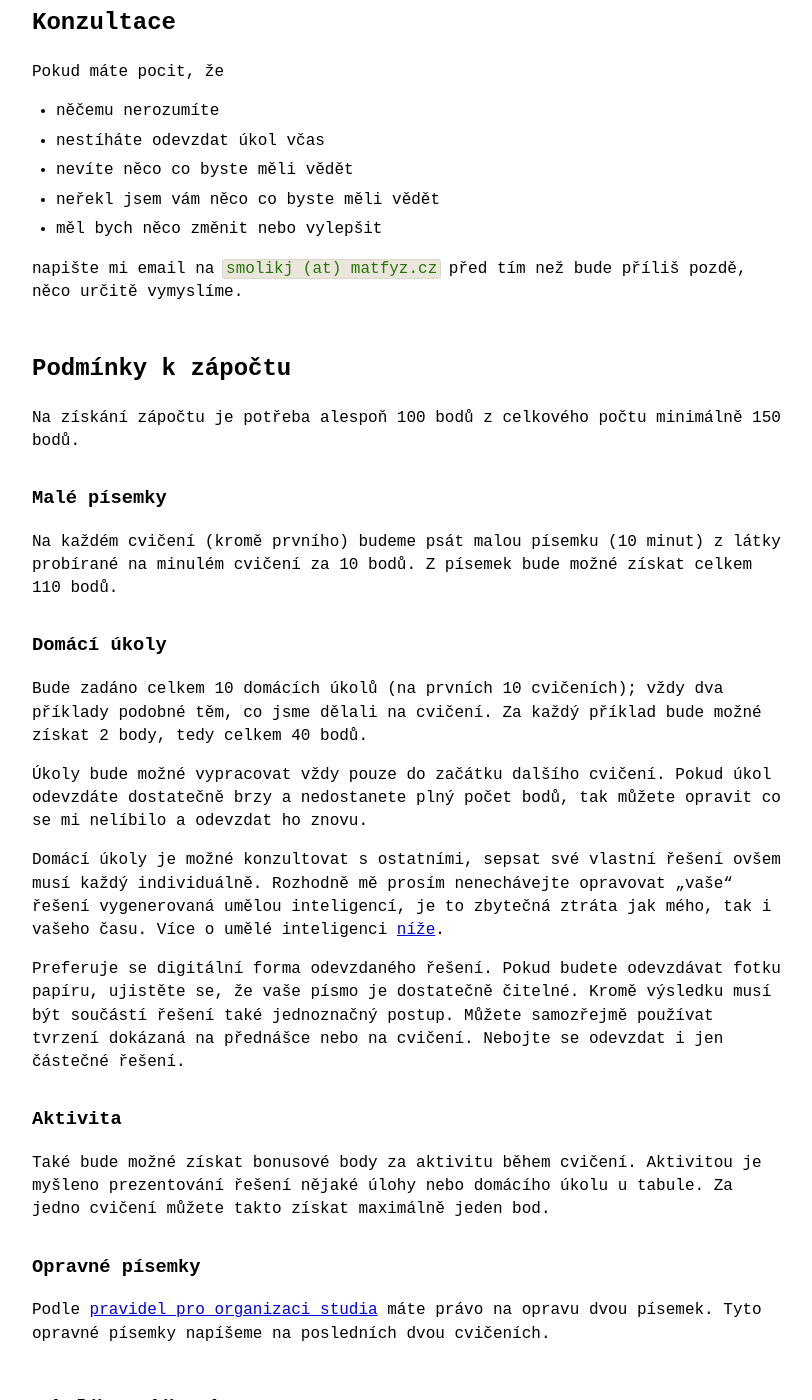
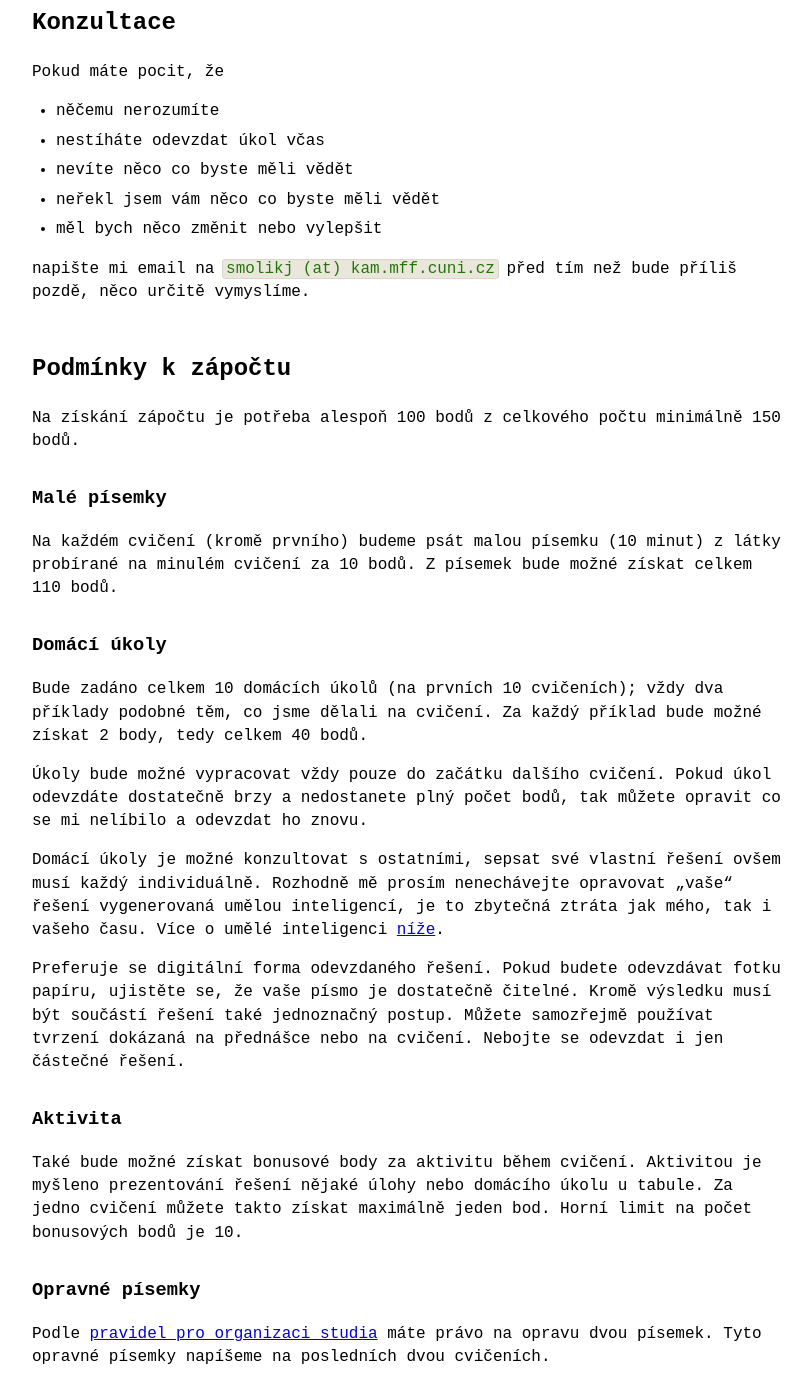
Before and after one commit to Couleslaw/couleslaw.github.io, a Jekyll site: the page built from teaching/2627/dm/index.md, in a window 1280 px wide and 1400 px high, scrolled down 343 px. Shown: the whole window, without its empty margins (233-1045 px from the left). Built offline with Jekyll 4.4.1, drawn with Linux system fonts in a browser that asks for light colours.

Commit message:
update dm

```diff
--- a/teaching/2627/dm/index.md
+++ b/teaching/2627/dm/index.md
@@ -21,7 +21,7 @@ Pokud máte pocit, že
 - neřekl jsem vám něco co byste měli vědět
 - měl bych něco změnit nebo vylepšit
 
-napište mi email na `smolikj (at) matfyz.cz` před tím než bude příliš pozdě, něco určitě vymyslíme.
+napište mi email na `smolikj (at) kam.mff.cuni.cz` před tím než bude příliš pozdě, něco určitě vymyslíme.
 
 ## Podmínky k zápočtu
 
@@ -43,7 +43,7 @@ Preferuje se digitální forma odevzdaného řešení. Pokud budete odevzdávat
 
 ### Aktivita
 
-Také bude možné získat bonusové body za aktivitu během cvičení. Aktivitou je myšleno prezentování řešení nějaké úlohy nebo domácího úkolu u tabule. Za jedno cvičení můžete takto získat maximálně jeden bod.
+Také bude možné získat bonusové body za aktivitu během cvičení. Aktivitou je myšleno prezentování řešení nějaké úlohy nebo domácího úkolu u tabule. Za jedno cvičení můžete takto získat maximálně jeden bod. Horní limit na počet bonusových bodů je 10.
 
 ### Opravné písemky
 
--- a/teaching/2627/dm/prompt_en.txt
+++ b/teaching/2627/dm/prompt_en.txt
@@ -65,4 +65,4 @@ Use LaTeX for mathematical expressions: use $...$ for inline mathematics and $$.
 
 Do not reveal hidden reasoning, answer keys, or any internal assessment process. Focus on helping me develop and check my own mathematical reasoning.
 
-I will now give you a problem and, where appropriate, my attempted solution. Begin by responding as my Socratic tutor.
+I will now give you a problem and, where appropriate, my attempted solution. Begin by responding as my tutor.
```
